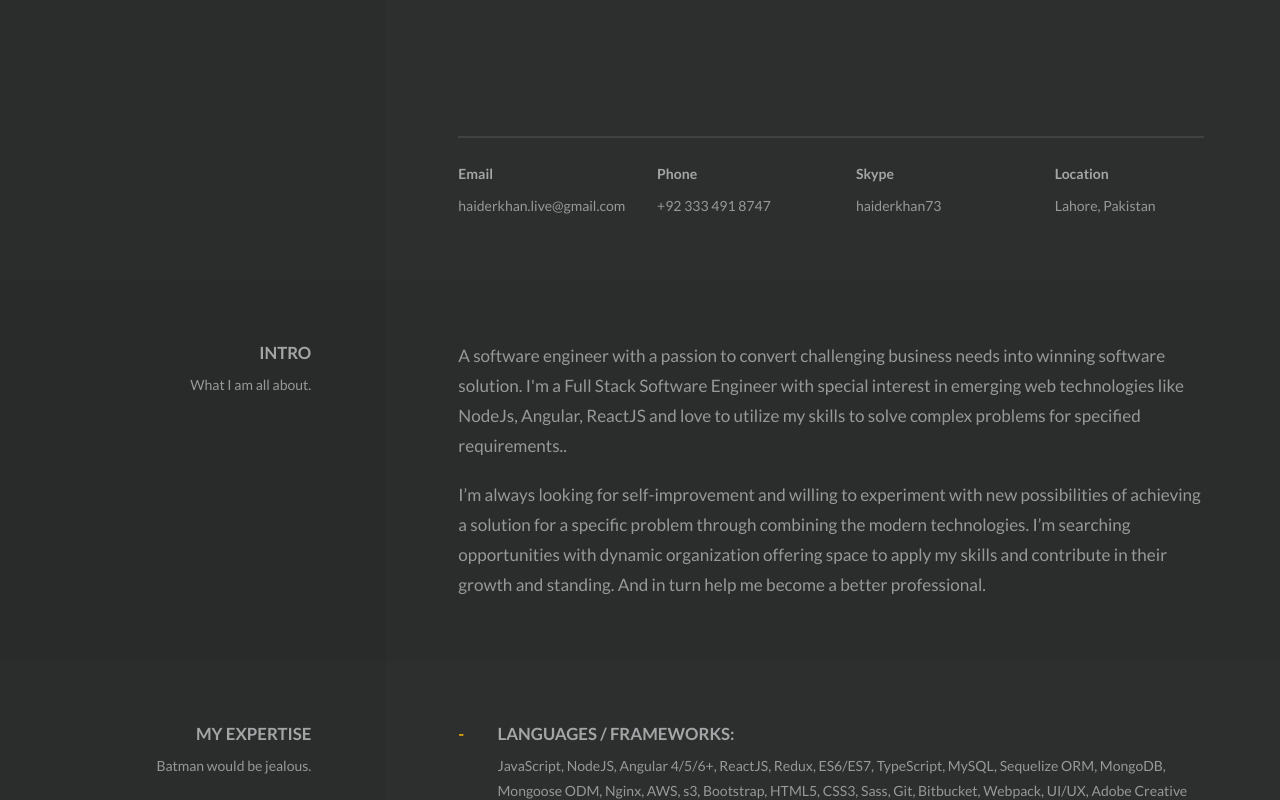
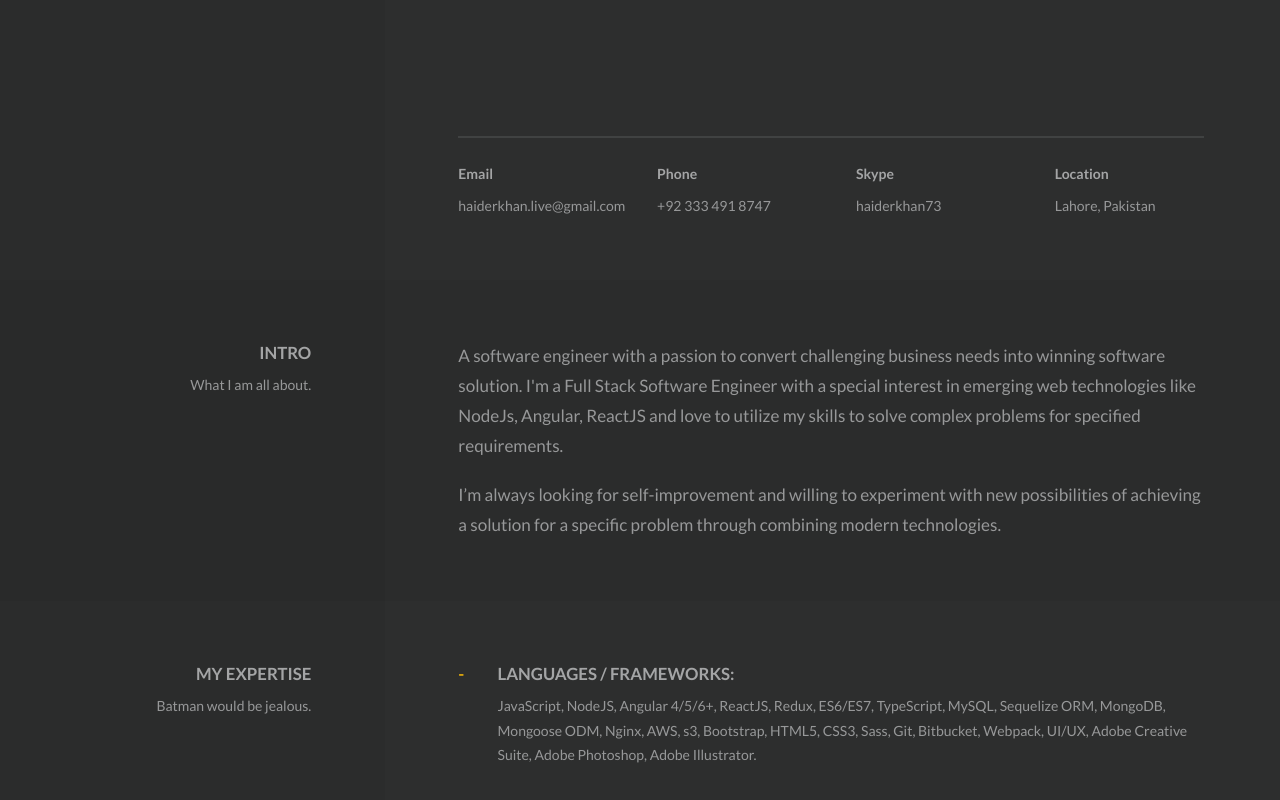
Before and after one commit to iamhaiderkhan/iamhaiderkhan.github.io, a plain HTML site: page index.html in a window 1280 px wide. Shown: the part 520-1320 px from the top of the page. Drawn offline with Linux system fonts and the light colour scheme.

Commit message:
resume updated.

```diff
--- a/index.html
+++ b/index.html
@@ -291,12 +291,12 @@
               <div class="c-intro">
                 <div class="o-content__body">
                   <p>
-                    A software engineer with a passion to convert challenging business needs into winning software solution. I'm a Full Stack Software Engineer with special interest in emerging web technologies like NodeJs, Angular, ReactJS and love to utilize my skills
-                    to solve complex problems for specified requirements..
+                    A software engineer with a passion to convert challenging business needs into winning software solution. I'm a Full Stack Software Engineer with a special interest in emerging web technologies like NodeJs, Angular, ReactJS and love to utilize my skills to solve complex problems for specified requirements.
+
+
                   </p>
                   <p>
-                    I’m always looking for self-improvement and willing to experiment with new possibilities of achieving a solution for a specific problem through combining the modern technologies. I’m searching opportunities with dynamic organization offering space to
-                    apply my skills and contribute in their growth and standing. And in turn help me become a better professional.
+                    I’m always looking for self-improvement and willing to experiment with new possibilities of achieving a solution for a specific problem through combining modern technologies.
                   </p>
                 </div>
               </div>
```
